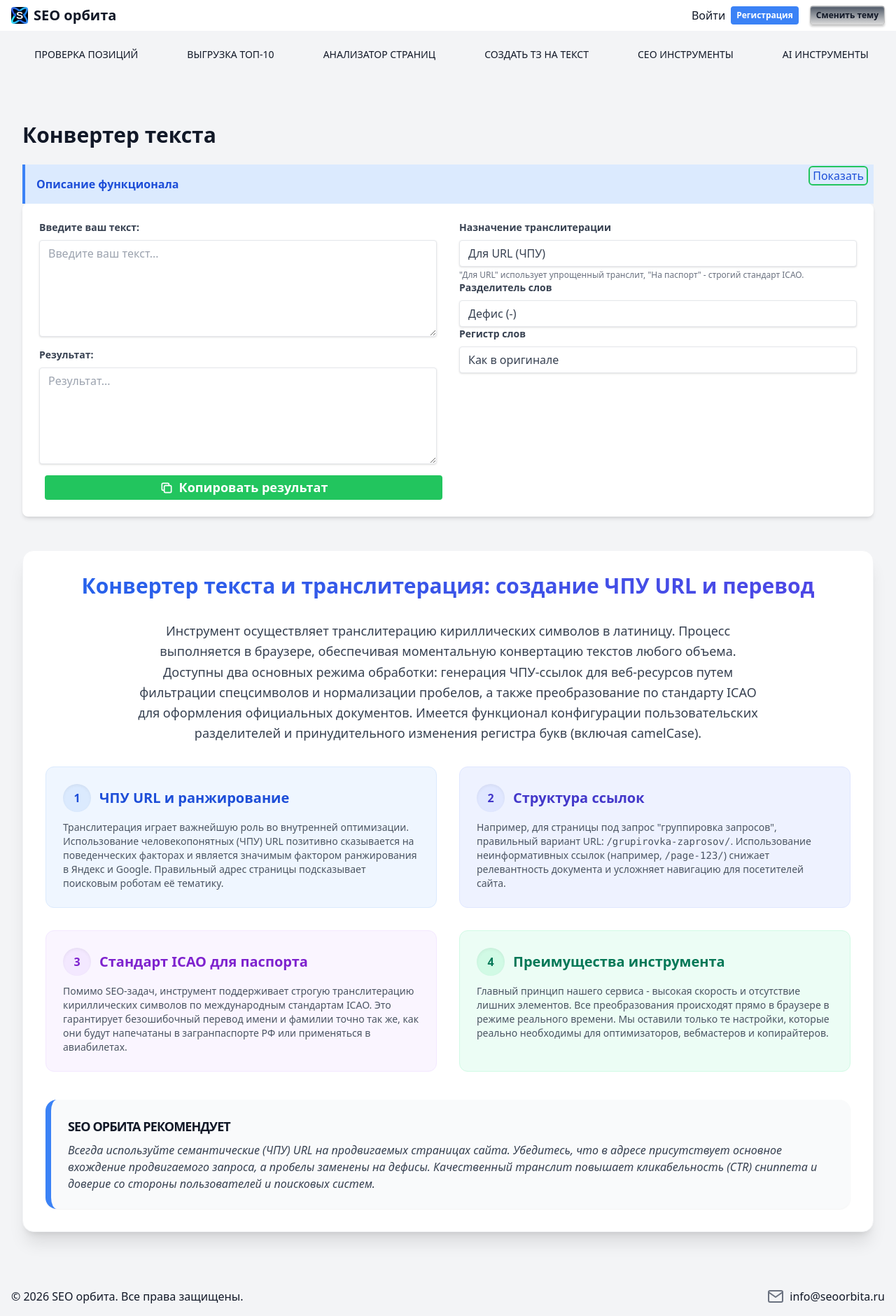
After one commit to kosh12007/SerpDeployDocker, a Flask app: page /text-converter in a window 1280 px wide. The commit adds this page. Shown: the whole page at 70% size. Run offline with Flask 3, Linux system fonts and the light colour scheme; parts of the project's set-up code (start-up, migrations or seed data) failed here and were passed over; some libraries are stand-ins or nearby versions.

Commit message:
Добавлен новый инструмент 'Конвертер текста'. Реализован расчет транслитерации по ICAO и генерация ЧПУ URL, добавлена клиентская логика (camelCase, разделители, localStorage), UI страницы с SEO-описанием и ссылки в главном меню.

```diff
--- a/app/__init__.py
+++ b/app/__init__.py
@@ -148,6 +148,7 @@ from .blueprints.dashboard.dashboard_routes import dashboard_bp
 from .blueprints.text_analyzer_routes import text_analyzer_routes
 from .blueprints.seo_routes import seo_routes
 from .uniqueness.routes import uniqueness_bp
+from .text_converter.routes import text_converter_bp
 
 application.register_blueprint(auth_bp, url_prefix="/auth")
 application.register_blueprint(main_routes)
@@ -169,6 +170,7 @@ application.register_blueprint(dashboard_bp)
 application.register_blueprint(text_analyzer_routes)
 application.register_blueprint(seo_routes)
 application.register_blueprint(uniqueness_bp)
+application.register_blueprint(text_converter_bp)
 init_logger.debug("Blueprints успешно зарегистрированы")
 
 from .db.database import init_db
--- /dev/null
+++ b/app/text_converter/routes.py
@@ -0,0 +1,12 @@
+"""
+Text converter routes blueprint for SERP bot application.
+"""
+
+from flask import Blueprint, render_template
+
+text_converter_bp = Blueprint("text_converter", __name__)
+
+@text_converter_bp.route("/text-converter")
+def index():
+    """Отображает страницу конвертера текста."""
+    return render_template("text_converter.html")
--- /dev/null
+++ b/static/js/text_converter.js
@@ -0,0 +1,176 @@
+document.addEventListener('DOMContentLoaded', function () {
+    const textInput = document.getElementById('text-input');
+    const toolResult = document.getElementById('tool-result');
+    const modeField = document.getElementById('mode-field');
+    const wordDelimiterField = document.getElementById('word-delimiter-field');
+    const caseField = document.getElementById('case-field');
+    const copyResultBtn = document.getElementById('copy-result-btn');
+    const saveStatus = document.getElementById('save-status');
+
+    // Transliteration rules
+    // 1. URL transliteration (SEO friendly)
+    const urlTranslitMap = {
+        'а': 'a', 'б': 'b', 'в': 'v', 'г': 'g', 'д': 'd', 'е': 'e', 'ё': 'e', 'ж': 'zh',
+        'з': 'z', 'и': 'i', 'й': 'y', 'к': 'k', 'л': 'l', 'м': 'm', 'н': 'n', 'о': 'o',
+        'п': 'p', 'р': 'r', 'с': 's', 'т': 't', 'у': 'u', 'ф': 'f', 'х': 'kh', 'ц': 'ts',
+        'ч': 'ch', 'ш': 'sh', 'щ': 'shch', 'ъ': '', 'ы': 'y', 'ь': '', 'э': 'e', 'ю': 'yu', 'я': 'ya',
+        'А': 'A', 'Б': 'B', 'В': 'V', 'Г': 'G', 'Д': 'D', 'Е': 'E', 'Ё': 'E', 'Ж': 'Zh',
+        'З': 'Z', 'И': 'I', 'Й': 'Y', 'К': 'K', 'Л': 'L', 'М': 'M', 'Н': 'N', 'О': 'O',
+        'П': 'P', 'Р': 'R', 'С': 'S', 'Т': 'T', 'У': 'U', 'Ф': 'F', 'Х': 'Kh', 'Ц': 'Ts',
+        'Ч': 'Ch', 'Ш': 'Sh', 'Щ': 'Shch', 'Ъ': '', 'Ы': 'Y', 'Ь': '', 'Э': 'E', 'Ю': 'Yu', 'Я': 'Ya'
+    };
+
+    // 2. Passport transliteration (ICAO DOC 9303 standard for Russian passports)
+    const passportTranslitMap = {
+        'а': 'a', 'б': 'b', 'в': 'v', 'г': 'g', 'д': 'd', 'е': 'e', 'ё': 'e', 'ж': 'zh',
+        'з': 'z', 'и': 'i', 'й': 'i', 'к': 'k', 'л': 'l', 'м': 'm', 'н': 'n', 'о': 'o',
+        'п': 'p', 'р': 'r', 'с': 's', 'т': 't', 'у': 'u', 'ф': 'f', 'х': 'kh', 'ц': 'ts',
+        'ч': 'ch', 'ш': 'sh', 'щ': 'shch', 'ъ': 'ie', 'ы': 'y', 'ь': '', 'э': 'e', 'ю': 'iu', 'я': 'ia',
+        'А': 'A', 'Б': 'B', 'В': 'V', 'Г': 'G', 'Д': 'D', 'Е': 'E', 'Ё': 'E', 'Ж': 'ZH',
+        'З': 'Z', 'И': 'I', 'Й': 'I', 'К': 'K', 'Л': 'L', 'М': 'M', 'Н': 'N', 'О': 'O',
+        'П': 'P', 'Р': 'R', 'С': 'S', 'Т': 'T', 'У': 'U', 'Ф': 'F', 'Х': 'KH', 'Ц': 'TS',
+        'Ч': 'CH', 'Ш': 'SH', 'Щ': 'SHCH', 'Ъ': 'IE', 'Ы': 'Y', 'Ь': '', 'Э': 'E', 'Ю': 'IU', 'Я': 'IA'
+    };
+
+    // Load saved data from localStorage to protect against accidental refreshes
+    const savedText = localStorage.getItem('text_converter_input');
+    const savedMode = localStorage.getItem('text_converter_mode');
+    const savedDelimiter = localStorage.getItem('text_converter_delimiter');
+    const savedCase = localStorage.getItem('text_converter_case');
+
+    if (savedText) textInput.value = savedText;
+    if (savedMode) modeField.value = savedMode;
+    if (savedDelimiter) wordDelimiterField.value = savedDelimiter;
+    if (savedCase) caseField.value = savedCase;
+
+    // Process text dynamically
+    function processText() {
+        const text = textInput.value;
+        const mode = modeField.value;
+        const delimiterOption = wordDelimiterField.value;
+        const caseOption = caseField.value;
+
+        // Save options
+        localStorage.setItem('text_converter_mode', mode);
+        localStorage.setItem('text_converter_delimiter', delimiterOption);
+        localStorage.setItem('text_converter_case', caseOption);
+
+        if (!text) {
+            toolResult.value = '';
+            return;
+        }
+
+        let result = text;
+        const translitMap = mode === 'url' ? urlTranslitMap : passportTranslitMap;
+
+        // 1. Transliteration
+        let transliterated = '';
+        for (let i = 0; i < text.length; i++) {
+            const char = text[i];
+            transliterated += translitMap[char] !== undefined ? translitMap[char] : char;
+        }
+        result = transliterated;
+
+        // 2. URL parsing & specific replacement (only for URL mode)
+        if (mode === 'url') {
+            // Replace spaces and special chars (keep alphanumeric and spaces/dashes)
+            result = result.replace(/[^\w\sа-яА-ЯёЁ_\\-]/gi, ' ');
+            // Trim extra spaces
+            result = result.replace(/\s+/g, ' ').trim();
+        } else if (mode === 'passport') {
+            // For passport, usually simply spaces or strict rules.
+            // Replacing non alpha/numeric can be less strict, but let's keep it clean
+            result = result.replace(/[^\w\sа-яА-ЯёЁ_\\-]/gi, ' ');
+            result = result.replace(/\s+/g, ' ').trim();
+        }
+
+        // 3. Case
+        if (caseOption === 'lower') {
+            result = result.toLowerCase();
+        } else if (caseOption === 'upper') {
+            result = result.toUpperCase();
+        } else if (caseOption === 'camel') {
+            let words = result.toLowerCase().split(/\s+/);
+            result = words.map((word, index) => {
+                if (index === 0) return word;
+                if (!word) return word;
+                return word.charAt(0).toUpperCase() + word.slice(1);
+            }).join(' ');
+        }
+
+        // 4. Delimiter
+        let delimiter = '';
+        if (delimiterOption === 'hyphen') {
+            delimiter = '-';
+        } else if (delimiterOption === 'underline') {
+            delimiter = '_';
+        } else if (delimiterOption === 'space') {
+            delimiter = ' ';
+        } else if (delimiterOption === 'none') {
+            delimiter = '';
+        }
+
+        // Apply delimiter (replace spaces with delimiter)
+        if (delimiterOption !== 'space') {
+            result = result.replace(/\s/g, delimiter);
+        }
+
+        // In URL mode if there's custom delimiter, multiple dashes may form, clean them
+        if (mode === 'url' && delimiter === '-') {
+            result = result.replace(/-+/g, '-');
+        } else if (mode === 'url' && delimiter === '_') {
+            result = result.replace(/_+/g, '_');
+        }
+
+        toolResult.value = result;
+    }
+
+    // Protection logic: save to localStorage with indication
+    let saveTimeout;
+    textInput.addEventListener('input', function () {
+        localStorage.setItem('text_converter_input', this.value);
+
+        saveStatus.classList.remove('opacity-0');
+        clearTimeout(saveTimeout);
+        saveTimeout = setTimeout(() => {
+            saveStatus.classList.add('opacity-0');
+        }, 2000);
+
+        processText();
+    });
+
+    modeField.addEventListener('change', processText);
+    wordDelimiterField.addEventListener('change', processText);
+    caseField.addEventListener('change', processText);
+
+    // Initial process
+    processText();
+
+    // Copy to clipboard
+    copyResultBtn.addEventListener('click', function () {
+        if (!toolResult.value) return;
+
+        // Native copy
+        toolResult.select();
+        toolResult.setSelectionRange(0, 99999); // For mobile devices
+
+        try {
+            document.execCommand('copy');
+            const originalText = copyResultBtn.querySelector('span').textContent;
+            copyResultBtn.querySelector('span').textContent = 'Скопировано!';
+            setTimeout(() => {
+                copyResultBtn.querySelector('span').textContent = originalText;
+            }, 2000);
+        } catch (err) {
+            console.error('Failed to copy', err);
+            // Fallback
+            navigator.clipboard.writeText(toolResult.value).then(() => {
+                const originalText = copyResultBtn.querySelector('span').textContent;
+                copyResultBtn.querySelector('span').textContent = 'Скопировано!';
+                setTimeout(() => {
+                    copyResultBtn.querySelector('span').textContent = originalText;
+                }, 2000);
+            });
+        }
+    });
+});
--- a/templates/components/header.html
+++ b/templates/components/header.html
@@ -160,6 +160,7 @@
                 <li><a href="{{ url_for('clustering_bp.clustering_page') }}" class="text-white">Кластеризация</a></li>
                 <li class="py-2"><a href="{{ url_for('uniqueness.uniqueness_page') }}" class="text-white">Проверка
                         уникальности</a></li>
+                <li><a href="{{ url_for('text_converter.index') }}" class="text-white">Конвертер текста</a></li>
 
                 <li><a href="{{ url_for('main.keyword_frequency') }}" class="text-white">Частотность ключевых слов (В
                         разработке)</a>
@@ -209,6 +210,7 @@
         <li><a href="{{ url_for('clustering_bp.clustering_page') }}" class="mobile-menu-link">Кластеризация</a></li>
         <li><a href="{{ url_for('uniqueness.uniqueness_page') }}" class="mobile-menu-link">Проверка уникальности</a>
         </li>
+        <li><a href="{{ url_for('text_converter.index') }}" class="mobile-menu-link">Конвертер текста</a></li>
         <li class="mobile-menu-group-title">AI Инструменты</li>
         <li><a href="{{ url_for('ai.ai_page') }}" class="mobile-menu-link">AI Ассистент</a></li>
         <li><a href="{{ url_for('ai.article_generator_page') }}" class="mobile-menu-link">Генератор статей ТЕСТ</a></li>
--- /dev/null
+++ b/templates/text_converter.html
@@ -0,0 +1,206 @@
+{% extends "layout.html" %}
+
+{% block title %}Конвертер текста - SEO орбита{% endblock %}
+{% block meta_description %}Инструмент для конвертации и транслитерации текста. Отлично подходит для создания ЧПУ URL
+или перевода ФИО по стандарту паспорта.{% endblock %}
+{% block meta_keywords %}конвертер текста, транслитерация, ЧПУ URL, транслит паспорта РФ, форматирование текста{%
+endblock %}
+
+{% from "components/info_block.html" import render_info_block %}
+
+{% block content %}
+<div class="container mx-auto px-4 py-8">
+    <h1 class="text-3xl font-bold mb-6">Конвертер текста</h1>
+
+    {% set info_content %}
+    <p>Многофункциональный инструмент для преобразования и транслитерации текста в режиме реального времени.</p>
+    <ul class="list-disc list-inside mt-2">
+        <li><strong>Для URL:</strong> Идеально подходит для создания человеко-понятных URL (ЧПУ). Транслитерирует
+            кириллицу, удаляет спецсимволы и заменяет пробелы выбранным разделителем.</li>
+        <li><strong>На паспорт:</strong> Производит строгую транслитерацию кириллических символов по правилам
+            транслитерации МИД РФ (ICAO), применяемым для загранпаспортов.</li>
+        <li><strong>Доп. опции:</strong> Настройка регистра букв и разделителей слов позволяет моментально подстроить
+            результат под ваши нужды.</li>
+    </ul>
+    <p class="mt-2 text-sm text-gray-600 dark:text-gray-400"><em>Ваш текст автоматически сохраняется в браузере и не
+            потеряется при случайной перезагрузке страницы.</em></p>
+    {% endset %}
+    {{ render_info_block("Описание функционала", info_content) }}
+
+    <div class="bg-white dark:bg-gray-800 shadow-md rounded-lg p-6 mb-8">
+        <form id="tool-form">
+            <input type="hidden" name="csrf_token" value="{{ csrf_token() }}" />
+            <div class="grid grid-cols-1 md:grid-cols-2 gap-8">
+                <!-- Левая колонка: Ввод и вывод -->
+                <div class="flex flex-col h-full space-y-4">
+                    <div class="flex-grow flex flex-col relative">
+                        <label for="text-input"
+                            class="block text-gray-700 dark:text-gray-300 text-sm font-bold mb-2">Введите ваш
+                            текст:</label>
+                        <textarea name="text" id="text-input" placeholder="Введите ваш текст..." rows="6"
+                            class="flex-grow shadow appearance-none border rounded w-full py-2 px-3 text-gray-700 dark:text-gray-300 bg-white dark:bg-gray-700 leading-tight focus:outline-none focus:shadow-outline resize-y min-h-[120px]"
+                            spellcheck="false"></textarea>
+                        <span id="save-status"
+                            class="absolute top-0 right-0 text-xs text-green-600 dark:text-green-400 opacity-0 transition-opacity duration-500 mt-1 mr-1">Текст
+                            сохранен</span>
+                    </div>
+
+                    <div class="flex-grow flex flex-col">
+                        <label for="tool-result"
+                            class="block text-gray-700 dark:text-gray-300 text-sm font-bold mb-2">Результат:</label>
+                        <textarea placeholder="Результат..." rows="6"
+                            class="flex-grow shadow appearance-none border rounded w-full py-2 px-3 text-gray-700 dark:text-gray-300 bg-white dark:bg-gray-700 leading-tight focus:outline-none focus:shadow-outline resize-y min-h-[120px]"
+                            id="tool-result" readonly></textarea>
+                    </div>
+
+                    <div class="mt-2 text-right">
+                        <button type="button" id="copy-result-btn"
+                            class="action-btn-1 flex items-center justify-center w-full md:w-auto ml-auto gap-2">
+                            <svg class="w-5 h-5" fill="none" stroke="currentColor" viewBox="0 0 24 24"
+                                xmlns="http://www.w3.org/2000/svg">
+                                <path stroke-linecap="round" stroke-linejoin="round" stroke-width="2"
+                                    d="M8 16H6a2 2 0 01-2-2V6a2 2 0 012-2h8a2 2 0 012 2v2m-6 12h8a2 2 0 002-2v-8a2 2 0 00-2-2h-8a2 2 0 00-2 2v8a2 2 0 002 2z">
+                                </path>
+                            </svg>
+                            <span>Копировать результат</span>
+                        </button>
+                    </div>
+                </div>
+
+                <!-- Правая колонка: Настройки -->
+                <div>
+                    <div class="mb-5">
+                        <label for="mode-field"
+                            class="block text-gray-700 dark:text-gray-300 text-sm font-bold mb-2">Назначение
+                            транслитерации</label>
+                        <select name="options[mode]" id="mode-field"
+                            class="shadow appearance-none border rounded w-full py-2 px-3 text-gray-700 dark:text-gray-300 bg-white dark:bg-gray-700 leading-tight focus:outline-none focus:shadow-outline cursor-pointer">
+                            <option value="url">Для URL (ЧПУ)</option>
+                            <option value="passport">На паспорт РФ (ICAO)</option>
+                        </select>
+                        <p class="mt-1 text-xs text-gray-500">"Для URL" использует упрощенный транслит, "На паспорт" -
+                            строгий стандарт ICAO.</p>
+                    </div>
+
+                    <div class="mb-5">
+                        <label for="word-delimiter-field"
+                            class="block text-gray-700 dark:text-gray-300 text-sm font-bold mb-2">Разделитель
+                            слов</label>
+                        <select name="options[word_delimiter]" id="word-delimiter-field"
+                            class="shadow appearance-none border rounded w-full py-2 px-3 text-gray-700 dark:text-gray-300 bg-white dark:bg-gray-700 leading-tight focus:outline-none focus:shadow-outline cursor-pointer">
+                            <option value="hyphen" selected="selected">Дефис (-)</option>
+                            <option value="underline">Нижнее подчеркивание (_)</option>
+                            <option value="space">Пробел ( )</option>
+                            <option value="none">Без разделителя</option>
+                        </select>
+                    </div>
+
+                    <div class="mb-5">
+                        <label for="case-field"
+                            class="block text-gray-700 dark:text-gray-300 text-sm font-bold mb-2">Регистр слов</label>
+                        <select name="options[case]" id="case-field"
+                            class="shadow appearance-none border rounded w-full py-2 px-3 text-gray-700 dark:text-gray-300 bg-white dark:bg-gray-700 leading-tight focus:outline-none focus:shadow-outline cursor-pointer">
+                            <option value="lower">В нижнем регистре</option>
+                            <option value="upper">В верхнем регистре</option>
+                            <option value="camel">Кэмелкейс (camelCase)</option>
+                            <option value="original" selected="selected">Как в оригинале</option>
+                        </select>
+                    </div>
+                </div>
+            </div>
+        </form>
+    </div>
+
+    <!-- SEO Описание -->
+    <section id="seo-description"
+        class="mt-12 bg-white dark:bg-gray-800 p-8 rounded-2xl shadow-xl border border-gray-100 dark:border-gray-700 transition-all duration-300">
+        <h2
+            class="text-3xl font-extrabold mb-8 text-transparent bg-clip-text bg-gradient-to-r from-blue-600 to-indigo-600 dark:from-blue-400 dark:to-indigo-400 text-center">
+            Конвертер текста и транслитерация: создание ЧПУ URL и перевод
+        </h2>
+
+        <p class="text-lg text-gray-700 dark:text-gray-300 mb-8 leading-relaxed text-center max-w-4xl mx-auto">
+            Инструмент осуществляет транслитерацию кириллических символов в латиницу. Процесс выполняется в браузере,
+            обеспечивая моментальную конвертацию текстов любого объема. Доступны два основных режима обработки:
+            генерация ЧПУ-ссылок для веб-ресурсов путем фильтрации спецсимволов и нормализации пробелов, а также
+            преобразование по стандарту ICAO для оформления официальных документов. Имеется функционал конфигурации
+            пользовательских разделителей и принудительного изменения регистра букв (включая camelCase).
+        </p>
+
+        <div class="grid grid-cols-1 md:grid-cols-2 gap-8 mb-10">
+            <!-- ЧПУ URL -->
+            <div
+                class="flex flex-col p-6 bg-blue-50 dark:bg-gray-700/50 rounded-xl border border-blue-100 dark:border-gray-600 hover:shadow-lg transition-all duration-300">
+                <h3 class="text-xl font-bold mb-3 text-blue-700 dark:text-blue-300 flex items-center">
+                    <span
+                        class="w-10 h-10 rounded-full bg-blue-100 dark:bg-blue-900 flex items-center justify-center mr-3 text-base shadow-inner">1</span>
+                    ЧПУ URL и ранжирование
+                </h3>
+                <p class="text-sm text-gray-600 dark:text-gray-400 flex-grow">
+                    Транслитерация играет важнейшую роль во внутренней оптимизации. Использование человекопонятных (ЧПУ)
+                    URL позитивно сказывается на поведенческих факторах и является значимым фактором ранжирования в
+                    Яндекс и Google. Правильный адрес страницы подсказывает поисковым роботам её тематику.
+                </p>
+            </div>
+
+            <!-- Правильная ссылка -->
+            <div
+                class="flex flex-col p-6 bg-indigo-50 dark:bg-gray-700/50 rounded-xl border border-indigo-100 dark:border-gray-600 hover:shadow-lg transition-all duration-300">
+                <h3 class="text-xl font-bold mb-3 text-indigo-700 dark:text-indigo-300 flex items-center">
+                    <span
+                        class="w-10 h-10 rounded-full bg-indigo-100 dark:bg-indigo-900 flex items-center justify-center mr-3 text-base shadow-inner">2</span>
+                    Структура ссылок
+                </h3>
+                <p class="text-sm text-gray-600 dark:text-gray-400 flex-grow">
+                    Например, для страницы под запрос "группировка запросов", правильный вариант URL:
+                    <code>/grupirovka-zaprosov/</code>. Использование неинформативных ссылок (например,
+                    <code>/page-123/</code>) снижает релевантность документа и усложняет навигацию для посетителей
+                    сайта.
+                </p>
+            </div>
+
+            <!-- Стандарт ICAO -->
+            <div
+                class="flex flex-col p-6 bg-purple-50 dark:bg-gray-700/50 rounded-xl border border-purple-100 dark:border-gray-600 hover:shadow-lg transition-all duration-300">
+                <h3 class="text-xl font-bold mb-3 text-purple-700 dark:text-purple-300 flex items-center">
+                    <span
+                        class="w-10 h-10 rounded-full bg-purple-100 dark:bg-purple-900 flex items-center justify-center mr-3 text-base shadow-inner">3</span>
+                    Стандарт ICAO для паспорта
+                </h3>
+                <p class="text-sm text-gray-600 dark:text-gray-400 flex-grow">
+                    Помимо SEO-задач, инструмент поддерживает строгую транслитерацию кириллических символов по
+                    международным стандартам ICAO. Это гарантирует безошибочный перевод имени и фамилии точно так же,
+                    как они будут напечатаны в загранпаспорте РФ или применяться в авиабилетах.
+                </p>
+            </div>
+
+            <!-- Преимущества -->
+            <div
+                class="flex flex-col p-6 bg-emerald-50 dark:bg-gray-700/50 rounded-xl border border-emerald-100 dark:border-gray-600 hover:shadow-lg transition-all duration-300">
+                <h3 class="text-xl font-bold mb-3 text-emerald-700 dark:text-emerald-300 flex items-center">
+                    <span
+                        class="w-10 h-10 rounded-full bg-emerald-100 dark:bg-emerald-900 flex items-center justify-center mr-3 text-base shadow-inner">4</span>
+                    Преимущества инструмента
+                </h3>
+                <p class="text-sm text-gray-600 dark:text-gray-400 flex-grow">
+                    Главный принцип нашего сервиса - высокая скорость и отсутствие лишних элементов. Все преобразования
+                    происходят прямо в браузере в режиме реального времени. Мы оставили только те настройки, которые
+                    реально необходимы для оптимизаторов, вебмастеров и копирайтеров.
+                </p>
+            </div>
+        </div>
+
+        <div
+            class="bg-gray-50 dark:bg-gray-900/50 p-6 rounded-2xl border-l-8 border-blue-500 italic text-gray-700 dark:text-gray-300 shadow-sm">
+            <h4 class="font-black mb-2 text-gray-900 dark:text-gray-100 not-italic uppercase tracking-tighter text-lg">
+                SEO орбита рекомендует</h4>
+            Всегда используйте семантические (ЧПУ) URL на продвигаемых страницах сайта. Убедитесь, что в адресе
+            присутствует основное вхождение продвигаемого запроса, а пробелы заменены на дефисы. Качественный транслит
+            повышает кликабельность (CTR) сниппета и доверие со стороны пользователей и поисковых систем.
+        </div>
+    </section>
+</div>
+
+<!-- Load text_converter script -->
+<script src="{{ url_for('static', filename='js/text_converter.js') }}"></script>
+{% endblock %}
```
